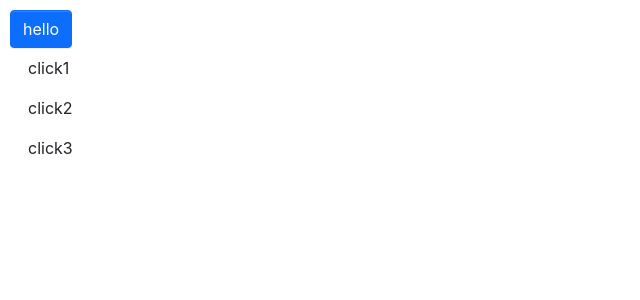
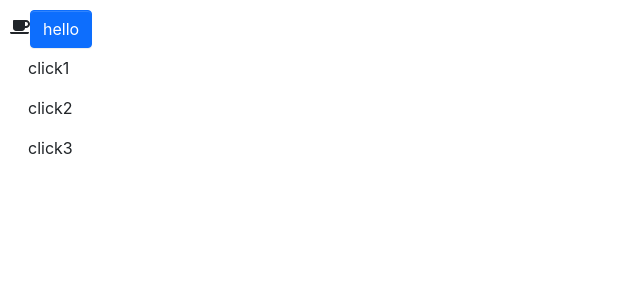
Before and after one commit to dezhizhang/limed, a React (Create React App) app: page / in a window 1280 px wide. Shown: the top 300 px of the page, without its empty margins (0-640 px from the left). Built offline with nearby package versions, Linux system fonts and the light colour scheme.

Commit message:
添加图标库

```diff
--- a/package.json
+++ b/package.json
@@ -3,6 +3,9 @@
   "version": "0.1.0",
   "private": true,
   "dependencies": {
+    "@fortawesome/fontawesome-svg-core": "^1.2.30",
+    "@fortawesome/free-solid-svg-icons": "^5.14.0",
+    "@fortawesome/react-fontawesome": "^0.1.11",
     "@testing-library/jest-dom": "^4.2.4",
     "@testing-library/react": "^9.3.2",
     "@testing-library/user-event": "^7.1.2",
--- a/src/App.tsx
+++ b/src/App.tsx
@@ -2,9 +2,11 @@
 import Button,{ ButtonType } from './components/Button/button'
 import Menu from './components/Menu/menu';
 import MenuItem from './components/Menu/menuItem';
+import Icon from './components/Icon/icon';
 function App() {
   return (
     <div className="App" style={{padding:10}}>
+      <Icon icon="coffee" theme="danger"/>
       <Button onClick={() => alert("hello")} btnType={ButtonType.Primary} className="custom">hello</Button>
       <Menu mode="vertical">
         <MenuItem>click1</MenuItem>
--- /dev/null
+++ b/src/components/Icon/icon.tsx
@@ -0,0 +1,24 @@
+import React from 'react';
+import classNames from 'classnames';
+import {fas} from '@fortawesome/free-solid-svg-icons';
+import {library} from '@fortawesome/fontawesome-svg-core';
+import {FontAwesomeIcon, FontAwesomeIconProps} from '@fortawesome/react-fontawesome';
+library.add(fas)
+
+export type ThemeProps = 'primary' | 'secondary' | 'success' | 'info' | 'warning' | 'danger' | 'light' | 'dark';
+
+export interface IconProps extends FontAwesomeIconProps{
+    theme?:ThemeProps
+}
+
+const Icon:React.FC<IconProps> = (props) => {
+    const {className,theme,...restProps } = props;
+    const classes = classNames('limed-icon',className,{
+        [`icon-${theme}`]:theme
+    });
+    return (
+        <FontAwesomeIcon className={classes} {...restProps}/>
+    )
+}
+
+export default Icon;
```
